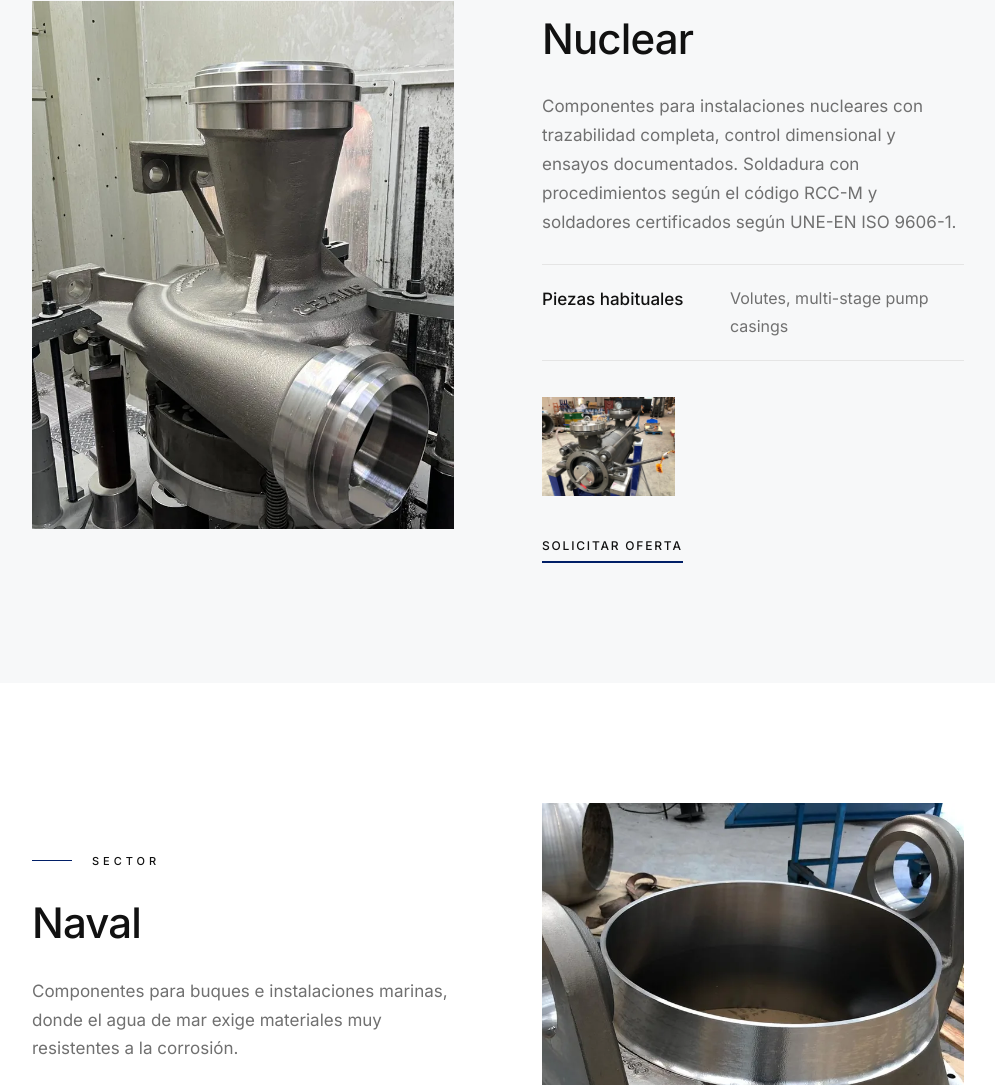
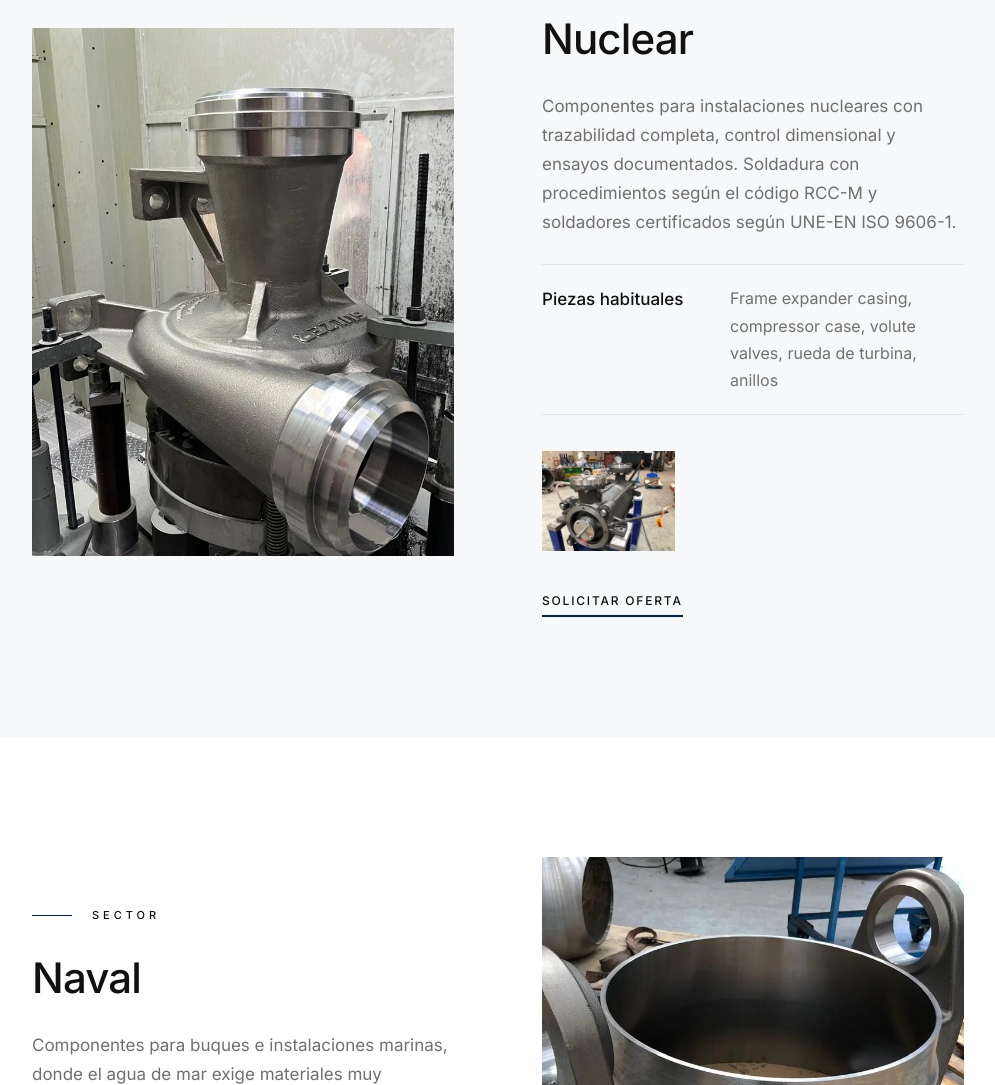
Before and after one commit to lucasvicubas-99/AMLCCTestWEB, a plain HTML site: page v10-sectores.html in a window 1280 px wide. Shown: the part 1456-2541 px from the top of the page, without its empty margins (252-1247 px from the left). Drawn offline with Linux system fonts and the light colour scheme.

Commit message:
Sectores nuclear: piezas habituales reales (v8, v9 y v10)
Co-Authored-By: Claude Opus 5.5 <noreply@anthropic.com>
Claude-Session: https://claude.ai/code/session_016nMDpf3P5cqfxsyKo8KeHj

```diff
--- a/v10-sectores.html
+++ b/v10-sectores.html
@@ -87,7 +87,7 @@
       <p class="label">Sector</p>
       <h2 class="title" id="t-s-nuclear">Nuclear</h2>
       <p class="text">Componentes para instalaciones nucleares con trazabilidad completa, control dimensional y ensayos documentados. Soldadura con procedimientos según el código RCC-M y soldadores certificados según UNE-EN ISO 9606-1.</p>
-      <ul class="filas"><li><strong>Piezas habituales</strong><span lang="en">Volutes, multi-stage pump casings</span></li></ul>
+      <ul class="filas"><li><strong>Piezas habituales</strong><span><span lang="en">Frame expander casing, compressor case, volute valves</span>, rueda de turbina, anillos</span></li></ul>
       <div class="mini" role="group" aria-label="Más fotos de Nuclear"><figure><button type="button" class="mini__btn" aria-label="Ver en grande: Carcasa de bomba multietapa preparada para la prueba hidrostática"><img src="./assets/car-nu-multistage-casing.webp" alt="Carcasa de bomba multietapa preparada para la prueba hidrostática" loading="lazy" width="1200" height="900"></button></figure></div>
       <div class="actions"><a class="link" href="v10-contacto.html#formulario">Solicitar oferta</a></div>
     </div>
```
Also changed, not shown: v8-sectores.html (+1 -1 lines), v9-sectores.html (+1 -1 lines).
